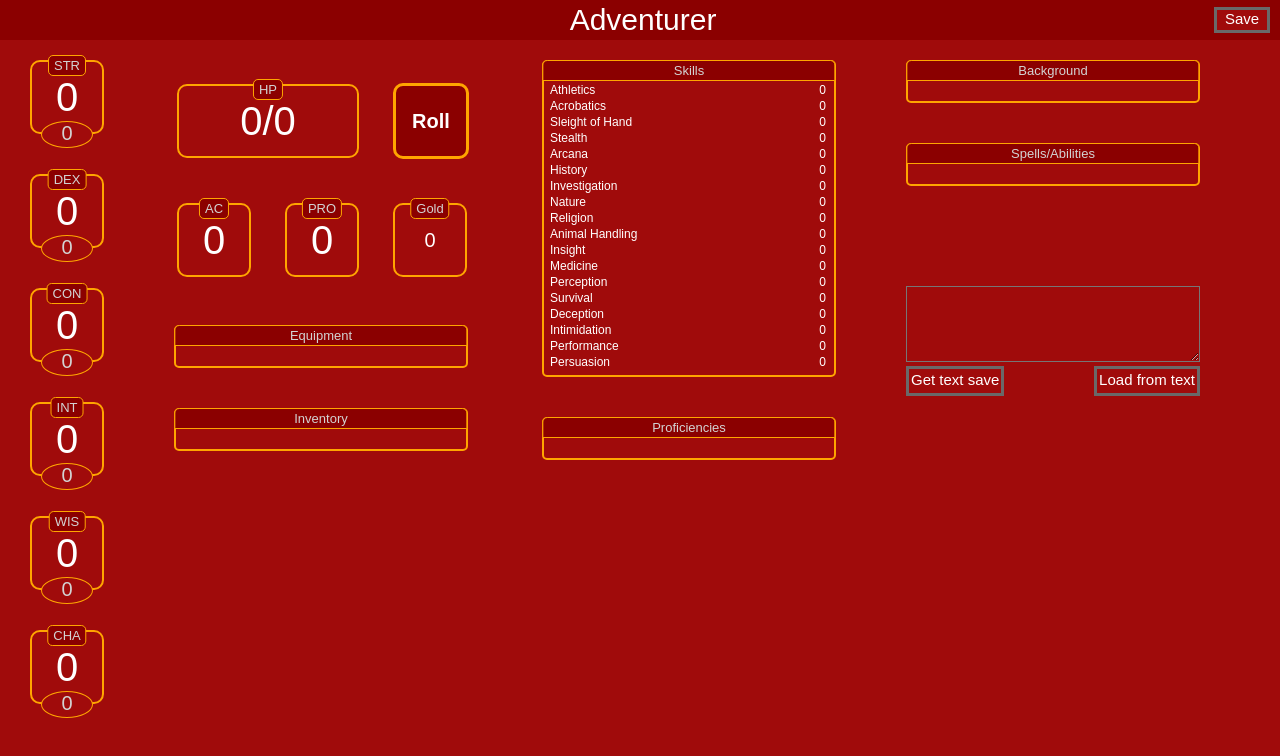
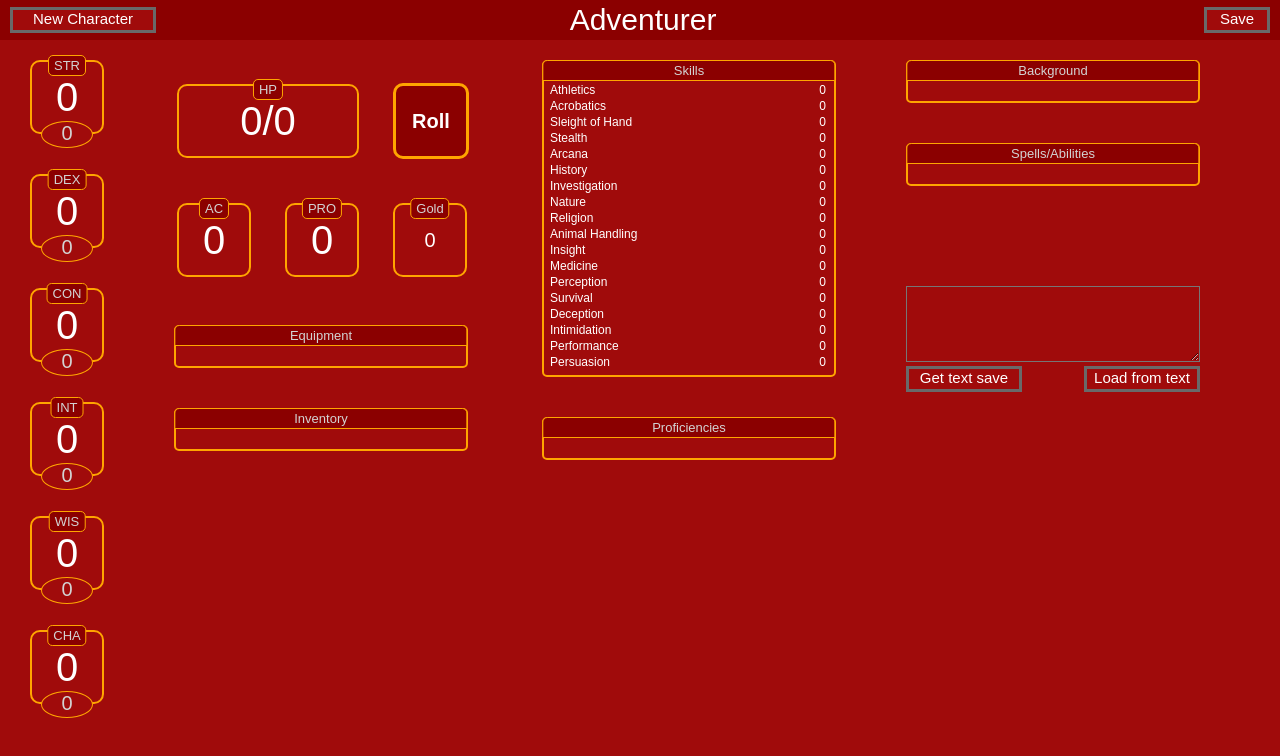
Before and after one commit to Edylc/dnd, a website: page views/character.html in a window 1280 px wide. Drawn offline with nearby package versions, Linux system fonts and the light colour scheme.

Commit message:
redirect

```diff
--- a/views/character.html
+++ b/views/character.html
@@ -188,6 +188,7 @@
       <div id='i_close'>x</div>
       <div id='i_cover'>Credit to <a href='http://a.teall.info/dice/'>a.teall.info/dice/</a></div>
     </div>
+    <div class='save' id='new'>New Character</div>
     <div class='save' id='save'>Save</div>
   </body>
 </html>
--- a/views/character.js
+++ b/views/character.js
@@ -143,6 +143,10 @@ $(document).ready(function() {
     localStorage.setItem('player', JSON.stringify(player));
     localStorage.setItem('reload', JSON.stringify(true));
     location.reload();
+  });
+
+  $('#new').click(function() {
+    window.location = 'https://dunder.herokuapp.com/creation';
   });
 
   $('#save').click(function() {
--- a/views/main.css
+++ b/views/main.css
@@ -291,7 +291,14 @@ tr {
   position: absolute;
   top: 7px;
   right: 10px;
-  width: 50px;
+  width: 60px;
+}
+
+#new {
+  position: absolute;
+  top: 7px;
+  left: 10px;
+  width: 140px;
 }
 
 .save {
@@ -321,14 +328,14 @@ tr {
   color: lightgrey;
 }
 
+#get {
+  float: left;
+  width: 110px;
+}
+
 #load {
   float: right;
-  padding: 2px;
-}
-
-#get {
-  float: left;
-  padding: 2px;
+  width: 110px;
 }
 
 .skill {
```
Also changed, not shown: views/home.html (+7 -2 lines).
